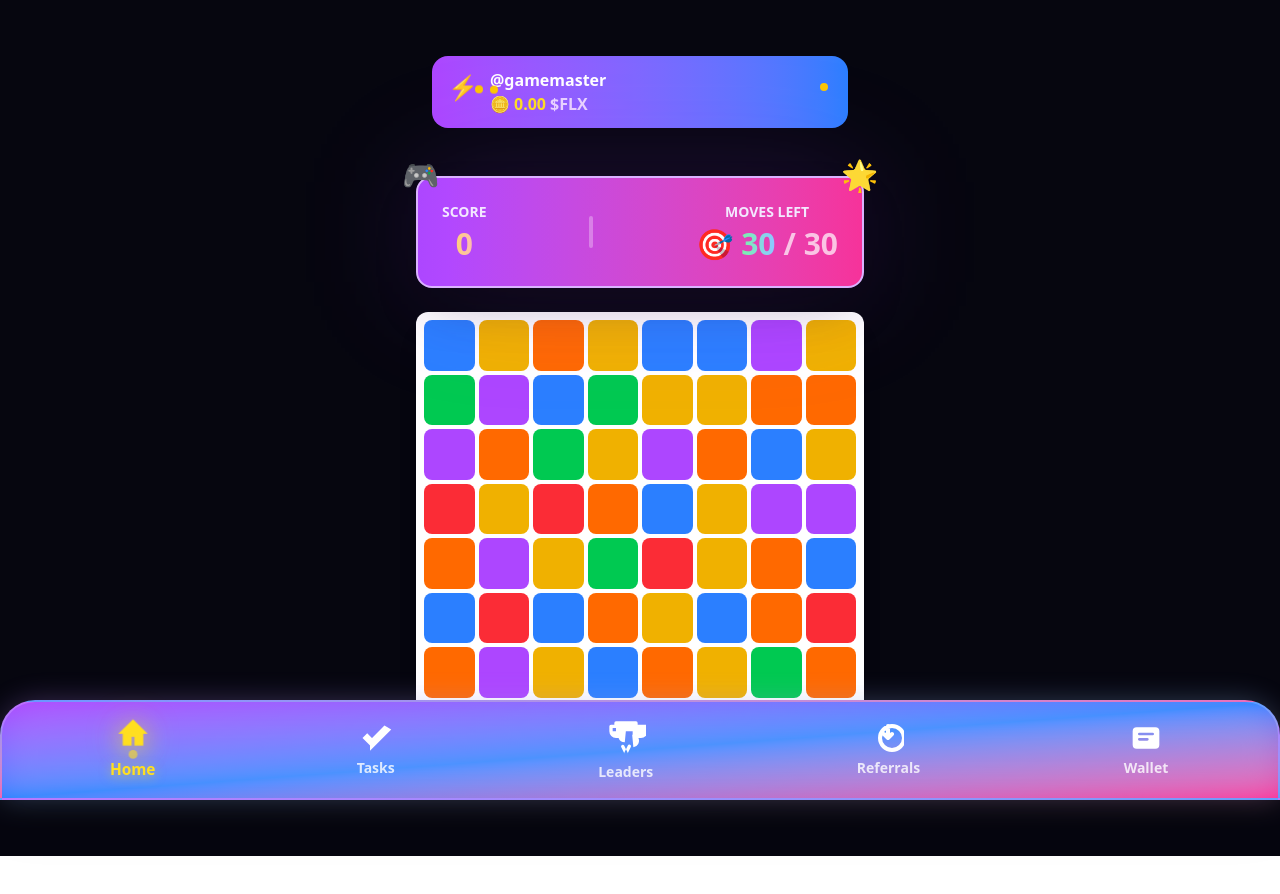
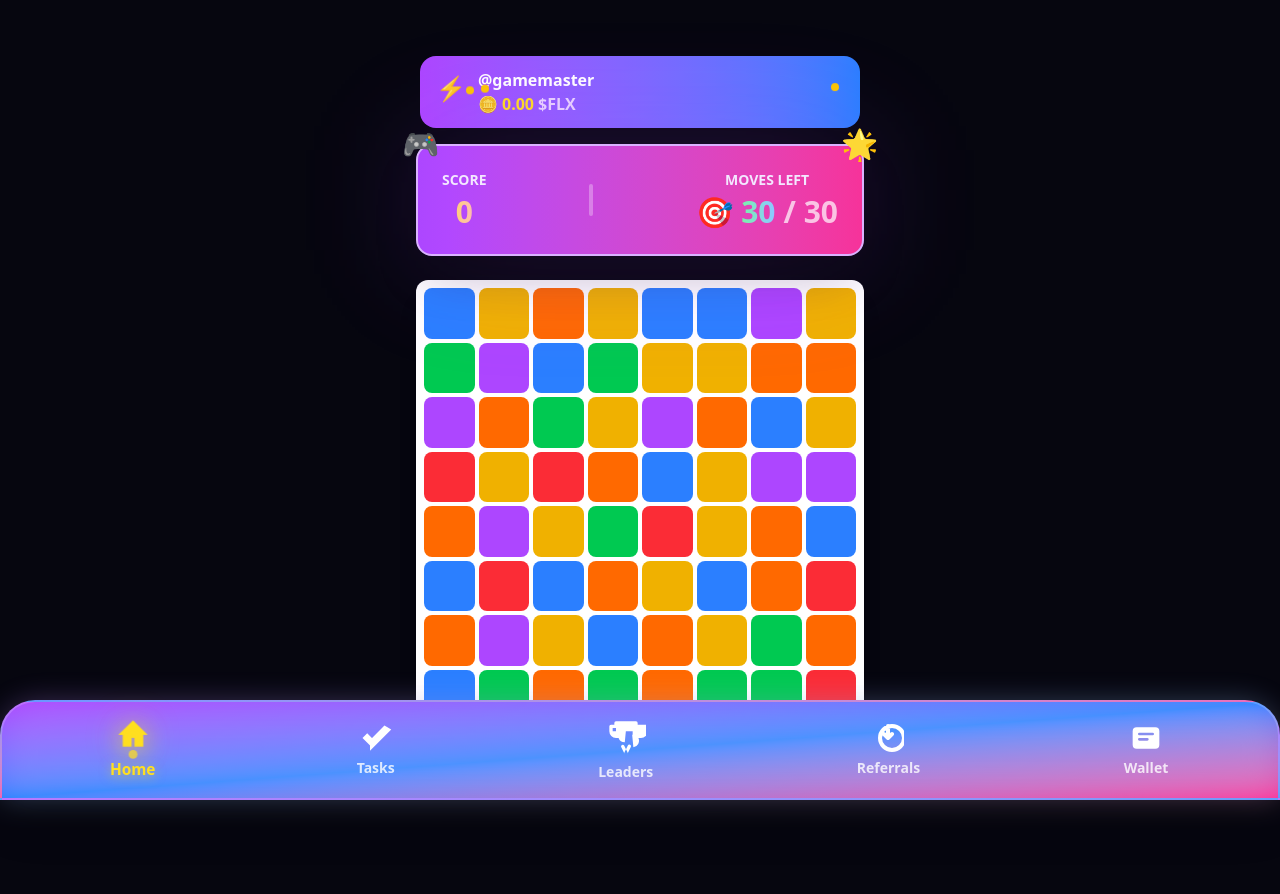
Before and after one commit to Bhee-tec/fluxx-main.1.0, a Next.js app: page / in a window 1280 px wide. Shown: the top 894 px of the page. Before the commit the page ends 856 px from the top, so only its background shows below. Built offline with nearby package versions, Linux system fonts and the light colour scheme.

Commit message:
Initial commit for candy_flx

```diff
--- a/components/ui/Game.tsx
+++ b/components/ui/Game.tsx
@@ -178,7 +178,8 @@ export default function Game() {
   }, [notifications]);
 
   return (
-    <div className="max-w-md mx-auto mt-6 mb-6 pb-10 relative">
+
+    <div className="max-w-md mx-auto mt-6 mb-6 pb-60 relative">
       <Header score={score} />
       <GameData score={score} currentMoves={moves} totalMoves={30} />
 
--- a/components/ui/GameData.tsx
+++ b/components/ui/GameData.tsx
@@ -27,7 +27,7 @@ export default function GameData({
   }
 
   return (
-    <div className="max-w-2xl mx-auto mt-12 mb-6">
+    <div className="max-w-2xl mx-auto mt-3 mb-6">
       <div className="relative group">
         <div className="absolute inset-0 bg-purple-500/30 blur-3xl animate-pulse"></div>
         <div className="relative flex justify-between items-center bg-gradient-to-r from-purple-500 to-pink-500 backdrop-blur-sm rounded-2xl p-6 shadow-2xl border-2 border-purple-300 border-opacity-50 transition-transform duration-300 hover:scale-105 hover:shadow-glow">
--- a/components/ui/Header.tsx
+++ b/components/ui/Header.tsx
@@ -8,7 +8,7 @@ export default function Header({ score }: HeaderProps): React.JSX.Element {
   const balance = score / 1000;
 
   return (
-    <div className="px-2 sm:px-4">
+    <div className="px-2 sm:px-1">
       <div className="flex flex-col md:flex-row gap-2 md:gap-4 items-stretch mt-4 mb-4">
         {/* User Profile Section */}
         <div className="bg-gradient-to-r from-purple-500 to-blue-500 rounded-2xl px-4 py-3 flex items-center flex-1 min-w-0 group relative overflow-hidden">
```
